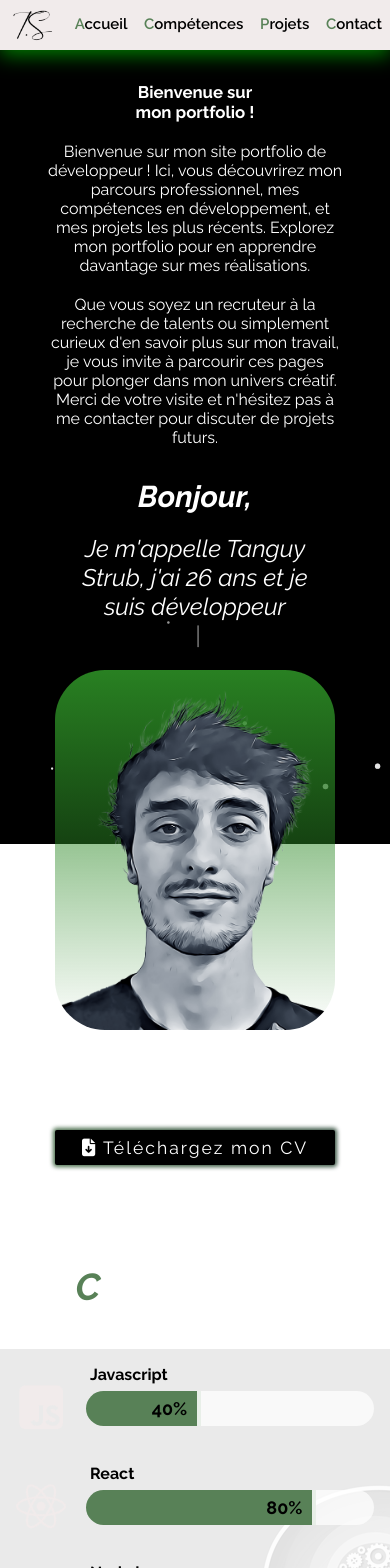
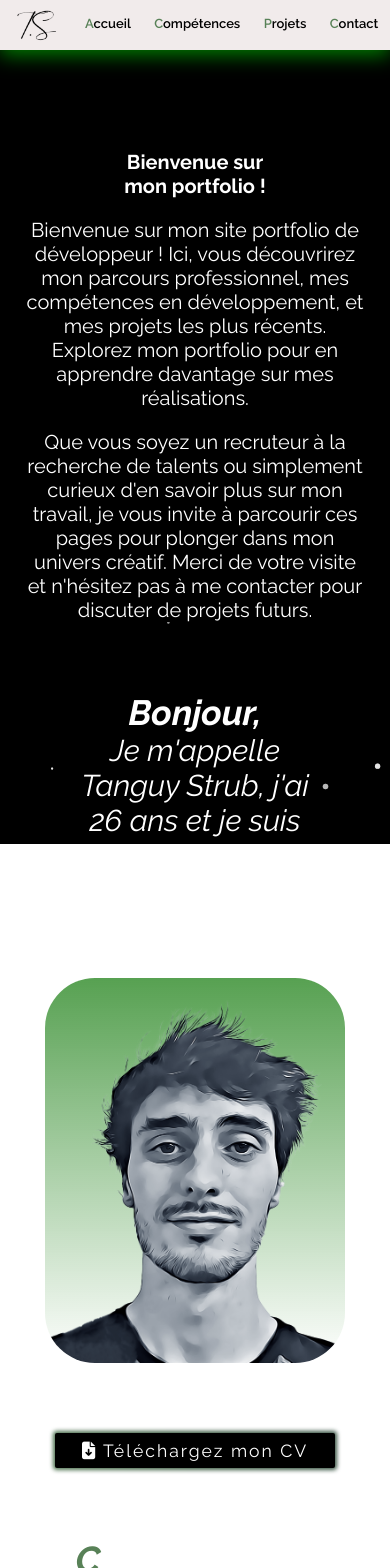
Before and after one commit to Tanguy1213/portfolio-tanguy, a React (Create React App) app: page / in a window 390 px wide. Shown: the top 1568 px of the page. Built offline with nearby package versions, Linux system fonts and the light colour scheme.

Commit message:
cleaning Classes a lot, rename and adjusting clean responsive for home page header footer, at least for tablet

```diff
--- a/src/components/BtnDownload/BtnDownload.scss
+++ b/src/components/BtnDownload/BtnDownload.scss
@@ -12,7 +12,6 @@
   background: black;
   border-radius: var(--border-width);
   text-decoration: none;
-  margin-top: 100px;
   &:active {
     scale: 0.95;
   }
--- a/src/components/CompBar/CompBar.jsx
+++ b/src/components/CompBar/CompBar.jsx
@@ -60,9 +60,21 @@ const CompBar = ({ titre, pourcentage, icone }) => {
     };
   }, []);
 
+  //délais pour l'affichage des barres de compétences pour éviter un micro affichage et le déclenchement du remplissage non voulu
+  useEffect(() => {
+    const competencesContainer = document.querySelector(".competence-section");
+
+    // Utilisez setTimeout pour ajouter la classe "visible" après 2,5 secondes (2500 millisecondes)
+    setTimeout(() => {
+      if (competencesContainer) {
+        competencesContainer.classList.add("visible");
+      }
+    }, 200); // 1 secondes de délais
+  }, []);
+
   return (
     <div className="competence-bar" ref={barRef}>
-      <div className="competence-title">{titre}</div>
+      <div className="competence-name">{titre}</div>
       <div className="competence-wrapper">
         <div className="competence-icon" style={iconStyle}>
           {icone}
--- a/src/components/CompBar/CompBar.scss
+++ b/src/components/CompBar/CompBar.scss
@@ -3,20 +3,19 @@
     text-align: center;
     margin-bottom: 20px;
     width: 60%;
+    scale: 0.9;
     @media  screen and (max-width:768px) {
       width: 100%;
-
+    }
+    @media  screen and (max-width:425px) {
+      margin-bottom: 0px;
     }
   }
-
-  .competence-title {
-
-    padding-left: 74px;
+  .competence-name{
     text-align: start;
-    font-weight: bold;
-
+    color: white;
+    padding-left: 75px;
   }
-
   .competence-container {
     display: flex;
     align-items: center;
@@ -47,6 +46,7 @@
     height: 50px;
     align-items: center;
     gap: 20px;
+
   }
 
   .competence-progress {
--- a/src/components/Header/Header.jsx
+++ b/src/components/Header/Header.jsx
@@ -30,7 +30,6 @@ function Header() {
     };
 
     window.addEventListener("scroll", handleScroll);
-
     return () => {
       window.removeEventListener("scroll", handleScroll);
     };
@@ -38,9 +37,18 @@ function Header() {
 
   return (
     <header>
-      <nav className={scrolling ? "scrolled" : ""}>
-        <NavLink to="/" onClick={handleHomeClick}>
-          <h1>
+      <div className="header-container">
+        <nav
+          className={
+            scrolling ? "scrolled navigation-container" : "navigation-container"
+          }
+        >
+          <NavLink
+            to="/"
+            onClick={handleHomeClick}
+            className="titre-de-la-page"
+          >
+            <h1 >
               <img
                 className={scrolling ? "signature2-style" : "signature1-style"}
                 src={scrolling ? signature2 : signature1}
@@ -48,7 +56,7 @@ function Header() {
               ></img>
             </h1>
           </NavLink>
-        <ul>
+          <ul className="list-nav-link">
             <li>
               <img
                 className={"signature-mobile"}
@@ -78,6 +86,7 @@ function Header() {
             </li>
           </ul>
         </nav>
+      </div>
     </header>
   );
 }
--- a/src/components/Header/Header.scss
+++ b/src/components/Header/Header.scss
@@ -1,60 +1,73 @@
 @import "../../variables.scss";
 @import "../../mixins.scss";
 
-header {
-  height: $header-size;
+.header-container {
   position: fixed;
   width: 100%;
-  z-index: 1;
-  @media screen and (max-width: 768px){
+  z-index: 4;
+  @media screen and (max-width: 768px) {
     height: 50px;
-}
-  a {
-    text-decoration: none;
-    color: white;
-    width: fit-content;
-    height: fit-content;
   }
-  .scrolled {
-    height: 50px;
-    padding: 0rem 3rem 0rem 3rem;
-    box-shadow: 0px 5px 20px #00ff0080;
-    @media screen and (max-width: 768px) {
-      padding: 1rem 0.5rem 1rem 0.5rem;
-    }
-  }
-  nav {
-    width: 100%;
-    height: 75px;
-    position: absolute;
-    z-index: 3;
+  .navigation-container {
     background: rgb(241, 235, 235);
     box-shadow: 0px 10px 40px #00ff0080;
     display: flex;
-    flex-direction: row;
-    justify-content: space-between;
     align-items: center;
-    padding: 1rem 6rem 1rem 6rem;
-    transition: height 0.3s ease;
+    transition: height 0.1s ease;
     @media screen and (max-width: 768px) {
       height: 50px;
-      padding: 1rem 0.5rem 1rem 0.5rem;
       box-shadow: 0px 5px 20px #00ff0080;
     }
-    ul {
-      width: fit-content;
+    .list-nav-link {
+      width: 80%;
       height: fit-content;
       display: flex;
       flex-direction: row;
       gap: 50px;
       align-items: center;
+      justify-content: flex-end;
       list-style: none;
+      color: white;
       @media screen and (max-width: 768px) {
-        justify-content: space-between;
         width: 100%;
+        justify-content: space-around;
         gap: 0;
       }
+      .nav-link {
+        font-size: 20px;
+        font-weight: 600;
+        color: black;
+        @media screen and (max-width: 425px) {
+          font-size: 13px;
+        }
+        &::first-letter {
+          color: $light-green-color;
+        }
+        &::after {
+          content: "";
+          display: block;
+          height: 3px;
+          width: 0;
+          background: $light-green-color;
+          transition: width 0.2s ease-in-out;
+        }
+        &:hover::after {
+          width: 100%;
+        }
+      }
     }
+  }
+  .scrolled {
+    height: 50px;
+    box-shadow: 0px 5px 20px #00ff0080;
+  }
+}
+.titre-de-la-page {
+  width: 15%;
+  display: flex;
+  justify-content: center;
+  @media screen and (max-width: 768px) {
+    display: none;
   }
 }
 .signature1-style {
@@ -76,26 +89,3 @@ header {
     width: 50px;
   }
 }
-
-.nav-link {
-  font-size: 20px;
-  font-weight: 600;
-  color: black;
-  @media screen and (max-width: 768px) {
-    font-size: 15px;
-  }
-  &::first-letter {
-    color: $light-green-color;
-  }
-  &::after {
-    content: "";
-    display: block;
-    height: 3px;
-    width: 0;
-    background: $light-green-color;
-    transition: width 0.2s ease-in-out;
-  }
-  &:hover::after {
-    width: 100%;
-  }
-}
--- a/src/index.scss
+++ b/src/index.scss
@@ -8,17 +8,24 @@ body {
   -moz-osx-font-smoothing: grayscale;
 }
 *{
+  max-width: 2560px;
   padding: 0;
   margin: 0;
   box-sizing: border-box;
   font-family: 'Raleway', sans-serif;
 }
 html{
-  margin: auto;
   scroll-behavior: smooth;
 }
-
+a {
+  text-decoration: none;
+}
 code {
   font-family: source-code-pro, Menlo, Monaco, Consolas, 'Courier New',
     monospace;
 }
+
+h1,h2,h3,h4{
+  margin: 0;
+  padding: 0;
+}
--- a/src/pages/Contact/Contact.jsx
+++ b/src/pages/Contact/Contact.jsx
@@ -2,6 +2,7 @@ import "./Contact.scss";
 import Particles from "../../components/Particles";
 import ContactForm from "../../components/ContactForm/ContactForm";
 import { NavLink } from "react-router-dom";
+import Loader from "../../components/Loader/Loader";
 
 function Contact() {
   return (
@@ -37,6 +38,7 @@ function Contact() {
           </a>
         </section>
       </main>
+      <Loader />
       <Particles />
     </div>
   );
--- a/src/pages/Home/Home.jsx
+++ b/src/pages/Home/Home.jsx
@@ -6,15 +6,10 @@ import ProfilePicture2 from "../../assets/images/Profile-picture-reel.png";
 import BtnDownload from "../../components/BtnDownload/BtnDownload";
 import Particles from "../../components/Particles";
 import { useTypewriter, Cursor } from "react-simple-typewriter";
-import Loader from "../../components/Loader/Loader";
+
 import CompBar from "../../components/CompBar/CompBar";
 
 function Home() {
-  window.onload = function () {
-    setTimeout(function () {
-      window.scrollTo(0, 0);
-    }, 0);
-  };
   //Gestion de l'animation de la photo de profil ---A retirer ?---
   const [isFlipped, setIsFlipped] = useState(false);
   const [isAnimating, setIsAnimating] = useState(false);
@@ -58,36 +53,12 @@ function Home() {
     loop: {},
   });
 
-  //délais pour l'affichage des barres de compétences pour éviter un micro affichage et le déclenchement du remplissage non voulu
-  useEffect(() => {
-    const competencesContainer = document.querySelector(".competence-section");
-
-    // Utilisez setTimeout pour ajouter la classe "visible" après 2,5 secondes (2500 millisecondes)
-    setTimeout(() => {
-      if (competencesContainer) {
-        competencesContainer.classList.add("visible");
-      }
-    }, 1000); // 1 secondes de délais
-  }, []);
-
-  //Gestion de l'apparition et disparition de la barre défilement
-  useEffect(() => {
-    // Désactivez la barre de défilement en ajoutant la classe "loading" au body
-    document.body.classList.add("loading");
-
-    // Attendez 2,5 secondes, puis réactivez la barre de défilement en remplaçant la classe "loading" par "loaded"
-    setTimeout(() => {
-      document.body.classList.remove("loading");
-      document.body.classList.add("loaded");
-    }, 2500); // 2500 millisecondes = 2,5 secondes
-  }, []);
-
   return (
     <div>
-      <Loader />
+      <div className="home-container">
         <Header />
         <main id="top-page">
-        <section className="welcome-container">
+          <section className="welcome-section">
             <h3>Bienvenue sur mon portfolio !</h3>
             <p>
               Bienvenue sur mon site portfolio de développeur ! Ici, vous
@@ -96,19 +67,18 @@ function Home() {
               portfolio pour en apprendre davantage sur mes réalisations.
             </p>{" "}
             <p>
-            Que vous soyez un recruteur à la recherche de talents ou simplement
-            curieux d'en savoir plus sur mon travail, je vous invite à parcourir
-            ces pages pour plonger dans mon univers créatif. Merci de votre
-            visite et n'hésitez pas à me contacter pour discuter de projets
-            futurs.
+              Que vous soyez un recruteur à la recherche de talents ou
+              simplement curieux d'en savoir plus sur mon travail, je vous
+              invite à parcourir ces pages pour plonger dans mon univers
+              créatif. Merci de votre visite et n'hésitez pas à me contacter
+              pour discuter de projets futurs.
             </p>
           </section>
-        <div className="layout-cut">
-          <section className="intro-container">
-            <div className="profile-section">
-              <div className="profile-section-text">
-                <h3 className="typedTitle">Bonjour,</h3>
-                <p className="paragraphTyped">
+          <section className="intro-section">
+            <div className="intro-wrapper">
+              <div className="intro-text-container">
+                <h3>Bonjour,</h3>
+                <p className="intro-paragrahpe">
                   Je m'appelle Tanguy Strub, j'ai 26 ans et je suis développeur{" "}
                   <br></br>
                   <span className="typedText">{typedText}</span>
@@ -117,7 +87,6 @@ function Home() {
                   </span>
                 </p>
               </div>
-
               <img
                 className={profilePictureClasses}
                 src={ProfilePicture2}
@@ -132,14 +101,12 @@ function Home() {
               }
             />
           </section>
-        </div>
-        <div className="layout-full">
-          <div className="titre-section">
+          <div className="competence-title">
             <h2>&#60;</h2>
             <h2 className="color-first-letter">Compétences</h2>
             <h2>&#62;</h2>
           </div>
-          <section className="competence-section" >
+          <section className="competence-section">
             <CompBar
               titre="Javascript"
               icone={<i className="fa-brands fa-square-js"></i>}
@@ -170,9 +137,7 @@ function Home() {
               icone={<i className="fa-brands fa-sass"></i>}
               pourcentage={70}
             />
-
           </section>
-        </div>
           <a
             className="navigationAnchor"
             href="#top-page"
@@ -183,9 +148,9 @@ function Home() {
             <i className={faGoingUpIcone}></i>
           </a>
         </main>
-
+        <Footer />
+      </div>
       <Particles />
-      <Footer />
     </div>
   );
 }
--- a/src/pages/Home/Home.scss
+++ b/src/pages/Home/Home.scss
@@ -1,25 +1,8 @@
 @import "../../mixins.scss";
 @import "../../variables.scss";
 
-/* Masquer la barre de défilement du body de la page */
-body {
-  overflow: hidden;
-}
-
-/* Attendre 2,5 secondes, puis réactivation la barre de défilement */
-body.loading {
-  overflow: hidden;
-}
-
-/* Réactivation de la barre de défilement */
-body.loaded {
-  overflow: auto;
-}
-
-main {
-  padding-top: $header-size;
-  @media screen and (max-width: 768px) {
-    padding-top: 50px;
+.home-container {
+  @include fade-in(0.1s);
 }
 .navigationAnchor {
   position: fixed;
@@ -28,87 +11,17 @@ main {
   text-decoration: none;
   color: white;
   height: 20px;
-    &:hover {
-      text-decoration: underline;
-    }
-  }
-}
-.layout-cut {
-  max-width: 1350px;
-  margin: auto;
-  padding: 0px 45px 0px 45px;
-}
-.layout-full {
-  max-width: 100%;
-  margin: auto;
-  padding: 0px;
-}
-.intro-container {
-  display: flex;
-  flex-direction: column;
-  align-items: center;
-  margin-top: 150px;
-  position: relative;
-  margin-bottom: 180px;
-  .profile-section {
-    width: 100%;
-    display: flex;
-    justify-content: space-between;
-    align-items: center;
-    .profile-section-text {
-      width: 45%;
-      font-style: italic;
-      @media screen and (max-width: 760px) {
-        width: 80%;
-      }
-      .typedTitle {
-        color: white;
-        font-size: 40px;
-        @media screen and (max-width: 760px) {
-          font-size: calc(60px * 0.7);
-        }
-        @media screen and (max-width: 425px) {
-          font-size: calc(60px * 0.5);
-        }
-      }
-    }
-  }
-}
-.paragraphTyped {
-  font-size: 40px;
-  color: white;
-  @media screen and (max-width: 760px) {
-    min-height: 181px;
-    font-size: calc(50px * 0.7);
-  }
-  @media screen and (max-width: 425px) {
-    font-size: calc(60px * 0.4);
-    min-height: 101px;
-  }
-  .typedText {
-    color: rgba(43, 136, 36, 0.944);
-  }
-}
-.profile-picture-style {
-  margin-left: 30px;
-  width: 320px;
-  min-width: 150px;
-  border-radius: 50px;
-  transition: transform 1s ease;
-  background: linear-gradient(rgba(43, 136, 36, 0.944), rgba(255, 255, 255, 0));
-  cursor: pointer;
-  position: relative;
-
-  &.flipped {
-    transform: rotateY(360deg);
-    /* Effectue un retournement horizontal */
+  @media screen and (max-width: 768px) {
+    display: none;
   }
 }
 
-.welcome-container {
+.welcome-section {
   width: 100%;
+  padding-top: 150px;
+  padding-left: 25px;
+  padding-right: 25px;
   height: fit-content;
-  padding: 3rem;
   background-color: black;
   color: white;
   display: flex;
@@ -116,7 +29,6 @@ main {
   flex-direction: column;
   row-gap: 20px;
   align-items: center;
-
   h3 {
     max-width: 50%;
     text-align: center;
@@ -128,110 +40,100 @@ main {
     max-width: 684px;
   }
 }
-.titre-section{
+
+.intro-section {
+  margin-left: 50px;
+  margin-right: 50px;
+  margin-bottom:70px ;
+  display: flex;
+  flex-direction: column;
+  align-items: center;
+  position: relative;
+  .intro-wrapper {
+    max-width: 1440px;
+    display: flex;
+    justify-content: space-between;
+    align-items: center;
+    margin-top: 150px;
+    margin-bottom: 100px;
+    @media screen and (max-width:768px) {
+      flex-direction: column;
+      text-align: center;
+      margin-top: 70px;
+      margin-bottom: 70px;
+      row-gap: 70px;
+    }
+    .intro-text-container {
+      width: 50%;
+      font-style: italic;
+      color: white;
+      font-size: 40px;
+      @media screen and (max-width: 768px) {
+        width: 80%;
+        font-size: 30px;
+      }
+      .intro-paragrahpe {
+        .typedText {
+          color: rgba(43, 136, 36, 0.944);
+        }
+      }
+    }
+    .profile-picture-style {
+      width: 300px;
+      height: 100%;
+      min-width: 150px;
+      border-radius: 50px;
+      transition: transform 1s ease;
+      cursor: pointer;
+      background: linear-gradient(
+        rgba(43, 136, 36, 0.793),
+        rgba(255, 255, 255, 0)
+      );
+      &.flipped {
+        transform: rotateY(360deg);
+      }
+    }
+  }
+}
+
+//COMPETENCES
+.competence-title {
   color: white;
   width: 100%;
   font-size: 45px;
-  display :flex;
+  display: flex;
   justify-content: center;
   font-style: italic;
-  @media  screen and (max-width:768px) {
+  margin-bottom: 50px;
+
+  @media screen and (max-width: 768px) {
     font-size: 35px;
   }
-  @media  screen and (max-width:425px) {
+  @media screen and (max-width: 425px) {
     font-size: 25px;
   }
-
-}
-.color-first-letter{
+  .color-first-letter {
     &::first-letter {
       color: $light-green-color;
     }
   }
+}
 .competence-section {
+  padding: 5rem 2rem 5rem 2rem;
   display: none;
   align-items: flex-end;
   flex-direction: column;
   position: relative;
-  margin: auto;
-  gap: 10px;
   width: 100%;
-  height: auto;
   background-image: url(../../assets/images/competences-background.png);
-  @media screen and (max-width:425px){
-    background-position: bottom left;
+  background-color: rgba(219, 218, 218, 0.1);
+  background-position: top left;
+  @media screen and (max-width: 425px) {
+    padding: 1rem;
+    background-size: cover;
+    background-position: top left;
   }
-  background-color: rgba(219, 218, 218, 0.116);
-  border-radius: 0px;
-  padding : 4rem;
-  margin-top: 40px;
-
-  @media  screen and (max-width:768px) {
-    padding : 2rem;
-  }
-  @media  screen and (max-width:425px) {
-    padding: 1rem;
-  }
-  &.visible{
+  &.visible {
     display: flex;
   }
 }
-
-.welcome-container,
-.layout-cut,
-.layout-full,
-header,
-.navigationAnchor,
-footer {
-  @include fade-in(2.5s);
-}
-
-
-@media screen and (max-width: 760px) {
-  .layout {
-    padding: 0px 25px 0px 25px;
-  }
-  .intro-container {
-    margin-bottom: 100px;
-    margin-top:60px;
-    .profile-section-text {
-      width: 80%;
-    }
-    h3 {
-      font-size: 45px;
-      text-align: center;
-    }
-    p {
-      margin-top: 20px;
-      text-align: center;
-    }
-    .profile-section {
-      flex-direction: column;
-    }
-  }
-  .profile-picture-style {
-    margin-top: 20px;
-    margin-left: 0px;
-    width: 280px;
-    cursor: pointer;
-  }
-  main {
-    .navigationAnchor {
-      display: none;
-    }
-  }
-}
-@media screen and (max-width: 425px) {
-  .welcome-container {
-    padding: 2rem 3rem;
-    h3 {
-      font-size: 16.8px;
-    }
-    p {
-      font-size: 16px;
-    }
-  }
-  .intro-container {
-    margin-top: 0px;
-  }
-}
--- a/src/variables.scss
+++ b/src/variables.scss
@@ -3,6 +3,4 @@ $secondary-color: #a3b18a;
 $light-green-color: #588157;
 $dark-green-color: #3a5a40;
 $darken-green-color: #344e41;
-
-
 $header-size:75px;
```
Also changed, not shown: src/pages/Contact/Contact.scss (+4 -6 lines). Lines whose indentation alone changed are shown as unchanged.
